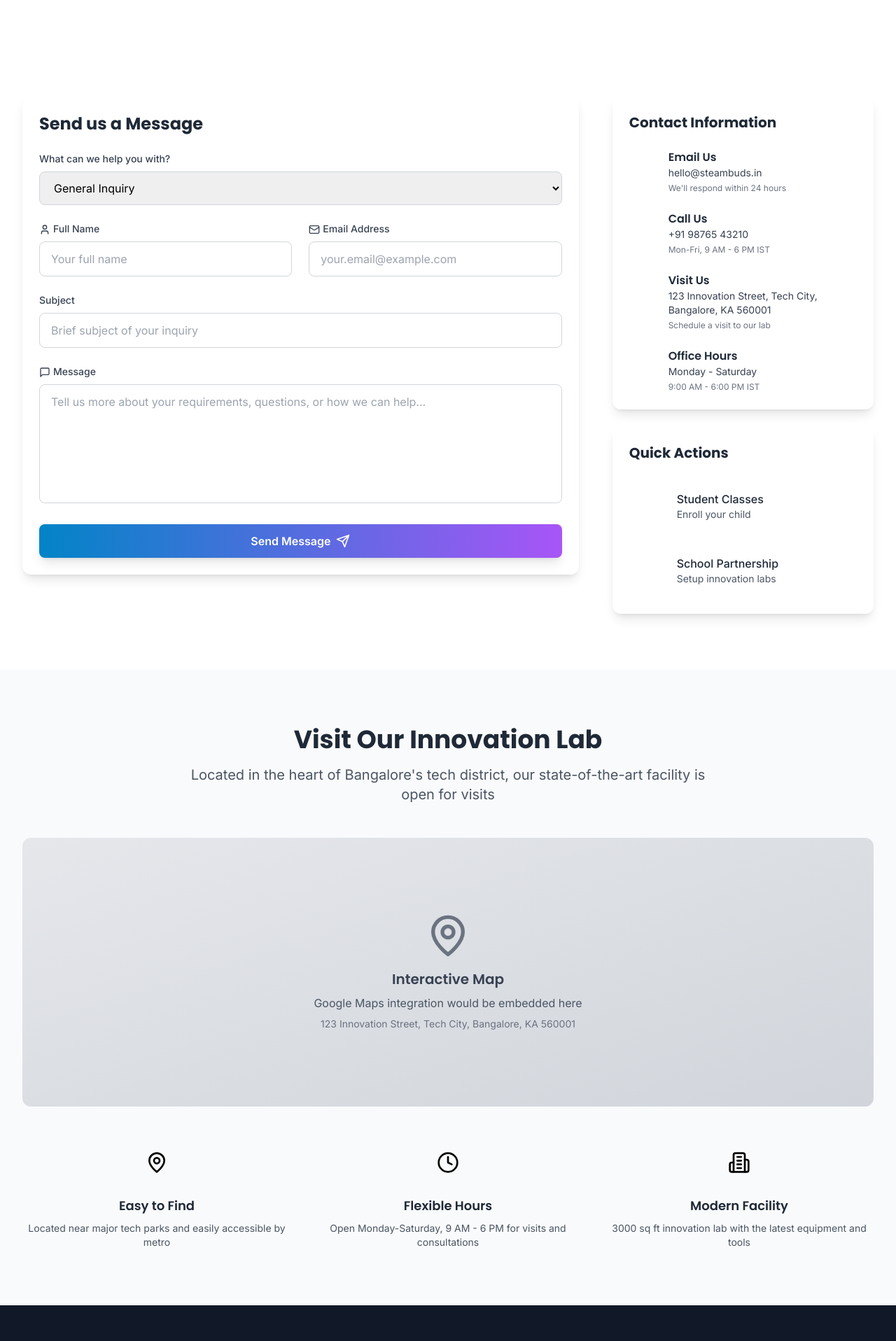
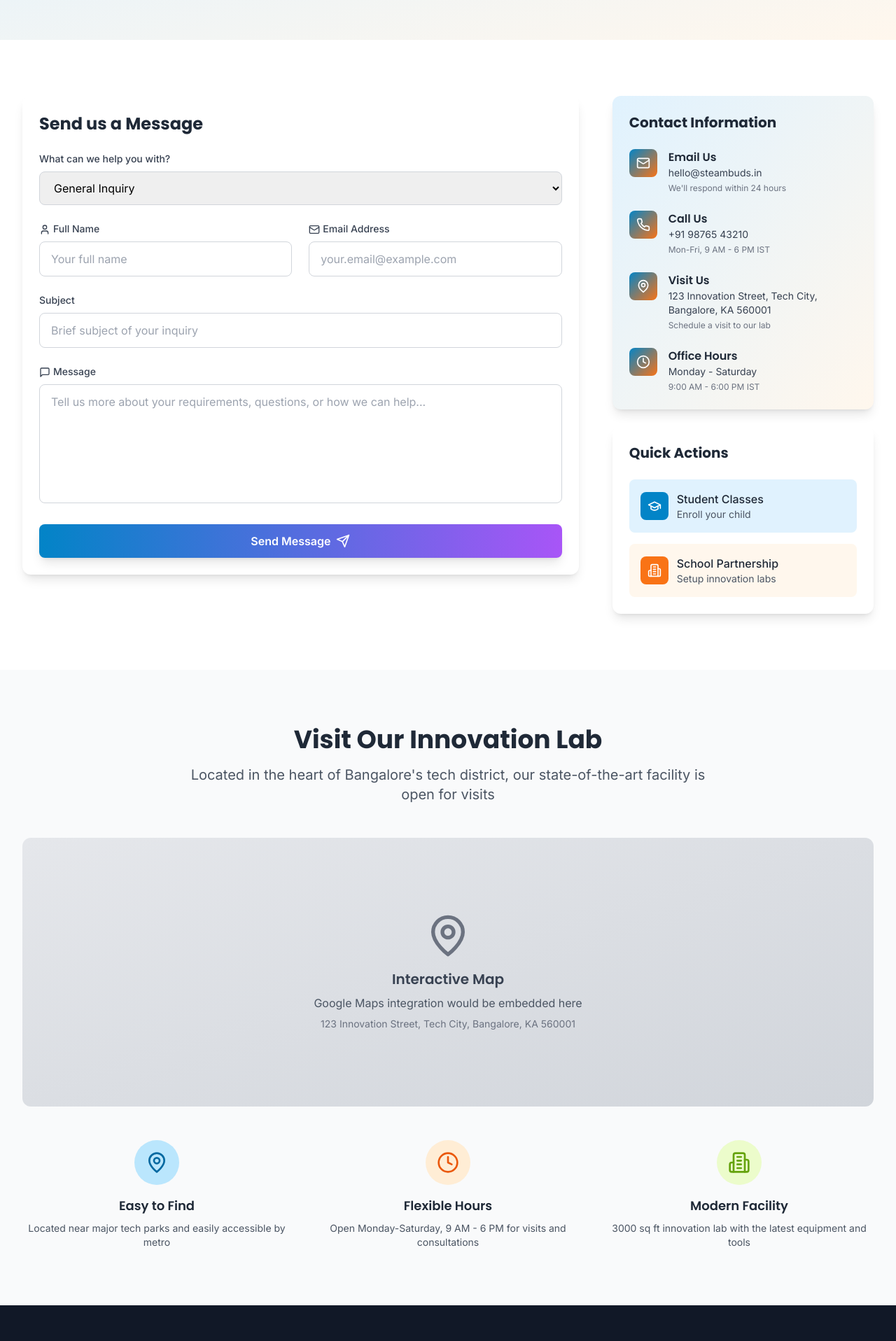
Before and after one commit to wizzenalum-code/frontend, a React (Vite) app: page /contact in a window 1280 px wide. Shown: the part 320-2236 px from the top of the page at 70% size. Built offline with nearby package versions, Linux system fonts and the light colour scheme.

Commit message:
Update Contact page with vibrant colors
cgen-fe33c7f4fef347d89bd46f35bf4de036

```diff
--- a/src/pages/Contact.tsx
+++ b/src/pages/Contact.tsx
@@ -89,10 +89,10 @@ const Contact: React.FC = () => {
   return (
     <div className="bg-white">
       {/* Hero Section */}
-      <section className="bg-gradient-to-br from-royal-blue-50 to-saffron-50 py-20">
+      <section className="bg-gradient-to-br from-electric-blue-50 to-vibrant-orange-50 py-20">
         <div className="max-w-7xl mx-auto px-4 sm:px-6 lg:px-8 text-center">
           <h1 className="text-4xl md:text-5xl font-bold font-display text-gray-800 mb-6">
-            Get in <span className="bg-gradient-to-r from-royal-blue-600 to-saffron-600 bg-clip-text text-transparent">Touch</span>
+            Get in <span className="bg-gradient-to-r from-electric-blue-600 to-vibrant-orange-600 bg-clip-text text-transparent">Touch</span>
           </h1>
           <p className="text-xl text-gray-600 max-w-3xl mx-auto leading-relaxed">
             Ready to start your innovation journey? We'd love to hear from you.
@@ -113,8 +113,8 @@ const Contact: React.FC = () => {
 
                 {isSubmitted ? (
                   <div className="text-center py-12">
-                    <div className="bg-emerald-india-100 w-20 h-20 rounded-full flex items-center justify-center mx-auto mb-6">
-                      <CheckCircle className="h-10 w-10 text-emerald-india-600" />
+                    <div className="bg-lime-green-100 w-20 h-20 rounded-full flex items-center justify-center mx-auto mb-6">
+                      <CheckCircle className="h-10 w-10 text-lime-green-600" />
                     </div>
                     <h3 className="text-xl font-semibold text-gray-800 mb-2">Message Sent Successfully!</h3>
                     <p className="text-gray-600">Thank you for reaching out. We'll get back to you within 24 hours.</p>
@@ -130,7 +130,7 @@ const Contact: React.FC = () => {
                         name="inquiryType"
                         value={formData.inquiryType}
                         onChange={handleInputChange}
-                        className="w-full px-4 py-3 border border-gray-300 rounded-lg focus:ring-2 focus:ring-royal-blue-500 focus:border-transparent transition-colors"
+                        className="w-full px-4 py-3 border border-gray-300 rounded-lg focus:ring-2 focus:ring-electric-blue-500 focus:border-transparent transition-colors"
                         required
                       >
                         {inquiryTypes.map((type) => (
@@ -154,7 +154,7 @@ const Contact: React.FC = () => {
                           value={formData.name}
                           onChange={handleInputChange}
                           placeholder="Your full name"
-                          className="w-full px-4 py-3 border border-gray-300 rounded-lg focus:ring-2 focus:ring-royal-blue-500 focus:border-transparent transition-colors"
+                          className="w-full px-4 py-3 border border-gray-300 rounded-lg focus:ring-2 focus:ring-electric-blue-500 focus:border-transparent transition-colors"
                           required
                         />
                       </div>
@@ -169,7 +169,7 @@ const Contact: React.FC = () => {
                           value={formData.email}
                           onChange={handleInputChange}
                           placeholder="your.email@example.com"
-                          className="w-full px-4 py-3 border border-gray-300 rounded-lg focus:ring-2 focus:ring-royal-blue-500 focus:border-transparent transition-colors"
+                          className="w-full px-4 py-3 border border-gray-300 rounded-lg focus:ring-2 focus:ring-electric-blue-500 focus:border-transparent transition-colors"
                           required
                         />
                       </div>
@@ -186,7 +186,7 @@ const Contact: React.FC = () => {
                         value={formData.subject}
                         onChange={handleInputChange}
                         placeholder="Brief subject of your inquiry"
-                        className="w-full px-4 py-3 border border-gray-300 rounded-lg focus:ring-2 focus:ring-royal-blue-500 focus:border-transparent transition-colors"
+                        className="w-full px-4 py-3 border border-gray-300 rounded-lg focus:ring-2 focus:ring-electric-blue-500 focus:border-transparent transition-colors"
                         required
                       />
                     </div>
@@ -203,7 +203,7 @@ const Contact: React.FC = () => {
                         onChange={handleInputChange}
                         rows={6}
                         placeholder="Tell us more about your requirements, questions, or how we can help..."
-                        className="w-full px-4 py-3 border border-gray-300 rounded-lg focus:ring-2 focus:ring-royal-blue-500 focus:border-transparent transition-colors resize-none"
+                        className="w-full px-4 py-3 border border-gray-300 rounded-lg focus:ring-2 focus:ring-electric-blue-500 focus:border-transparent transition-colors resize-none"
                         required
                       />
                     </div>
@@ -223,12 +223,12 @@ const Contact: React.FC = () => {
 
             {/* Contact Information */}
             <div className="space-y-6">
-              <div className="card bg-gradient-to-br from-royal-blue-50 to-saffron-50">
+              <div className="card bg-gradient-to-br from-electric-blue-50 to-vibrant-orange-50">
                 <h3 className="text-xl font-bold font-display text-gray-800 mb-6">Contact Information</h3>
                 <div className="space-y-6">
                   {contactInfo.map((info, index) => (
                     <div key={index} className="flex items-start">
-                      <div className="bg-gradient-to-br from-royal-blue-500 to-saffron-500 w-10 h-10 rounded-lg flex items-center justify-center mr-4 flex-shrink-0">
+                      <div className="bg-gradient-to-br from-electric-blue-500 to-vibrant-orange-500 w-10 h-10 rounded-lg flex items-center justify-center mr-4 flex-shrink-0">
                         <info.icon className="h-5 w-5 text-white" />
                       </div>
                       <div>
@@ -247,26 +247,26 @@ const Contact: React.FC = () => {
                 <div className="space-y-4">
                   <a
                     href="mailto:hello@steambuds.in?subject=Student Classes Inquiry"
-                    className="flex items-center p-4 bg-royal-blue-50 hover:bg-royal-blue-100 rounded-lg transition-colors group"
+                    className="flex items-center p-4 bg-electric-blue-50 hover:bg-electric-blue-100 rounded-lg transition-colors group"
                   >
-                    <div className="bg-royal-blue-500 w-10 h-10 rounded-lg flex items-center justify-center mr-3">
+                    <div className="bg-electric-blue-500 w-10 h-10 rounded-lg flex items-center justify-center mr-3">
                       <GraduationCap className="h-5 w-5 text-white" />
                     </div>
                     <div>
-                      <div className="font-medium text-gray-800 group-hover:text-royal-blue-600">Student Classes</div>
+                      <div className="font-medium text-gray-800 group-hover:text-electric-blue-600">Student Classes</div>
                       <div className="text-sm text-gray-600">Enroll your child</div>
                     </div>
                   </a>
 
                   <a
                     href="mailto:hello@steambuds.in?subject=School Partnership Inquiry"
-                    className="flex items-center p-4 bg-saffron-50 hover:bg-saffron-100 rounded-lg transition-colors group"
+                    className="flex items-center p-4 bg-vibrant-orange-50 hover:bg-vibrant-orange-100 rounded-lg transition-colors group"
                   >
-                    <div className="bg-saffron-500 w-10 h-10 rounded-lg flex items-center justify-center mr-3">
+                    <div className="bg-vibrant-orange-500 w-10 h-10 rounded-lg flex items-center justify-center mr-3">
                       <Building2 className="h-5 w-5 text-white" />
                     </div>
                     <div>
-                      <div className="font-medium text-gray-800 group-hover:text-saffron-600">School Partnership</div>
+                      <div className="font-medium text-gray-800 group-hover:text-vibrant-orange-600">School Partnership</div>
                       <div className="text-sm text-gray-600">Setup innovation labs</div>
                     </div>
                   </a>
@@ -302,24 +302,24 @@ const Contact: React.FC = () => {
           {/* Location Details */}
           <div className="grid grid-cols-1 md:grid-cols-3 gap-8 mt-12">
             <div className="text-center">
-              <div className="bg-royal-blue-100 w-16 h-16 rounded-full flex items-center justify-center mx-auto mb-4">
-                <MapPin className="h-8 w-8 text-royal-blue-600" />
+              <div className="bg-electric-blue-100 w-16 h-16 rounded-full flex items-center justify-center mx-auto mb-4">
+                <MapPin className="h-8 w-8 text-electric-blue-600" />
               </div>
               <h3 className="text-lg font-semibold text-gray-800 mb-2">Easy to Find</h3>
               <p className="text-gray-600 text-sm">Located near major tech parks and easily accessible by metro</p>
             </div>
 
             <div className="text-center">
-              <div className="bg-saffron-100 w-16 h-16 rounded-full flex items-center justify-center mx-auto mb-4">
-                <Clock className="h-8 w-8 text-saffron-600" />
+              <div className="bg-vibrant-orange-100 w-16 h-16 rounded-full flex items-center justify-center mx-auto mb-4">
+                <Clock className="h-8 w-8 text-vibrant-orange-600" />
               </div>
               <h3 className="text-lg font-semibold text-gray-800 mb-2">Flexible Hours</h3>
               <p className="text-gray-600 text-sm">Open Monday-Saturday, 9 AM - 6 PM for visits and consultations</p>
             </div>
 
             <div className="text-center">
-              <div className="bg-emerald-india-100 w-16 h-16 rounded-full flex items-center justify-center mx-auto mb-4">
-                <Building2 className="h-8 w-8 text-emerald-india-600" />
+              <div className="bg-lime-green-100 w-16 h-16 rounded-full flex items-center justify-center mx-auto mb-4">
+                <Building2 className="h-8 w-8 text-lime-green-600" />
               </div>
               <h3 className="text-lg font-semibold text-gray-800 mb-2">Modern Facility</h3>
               <p className="text-gray-600 text-sm">3000 sq ft innovation lab with the latest equipment and tools</p>
```
